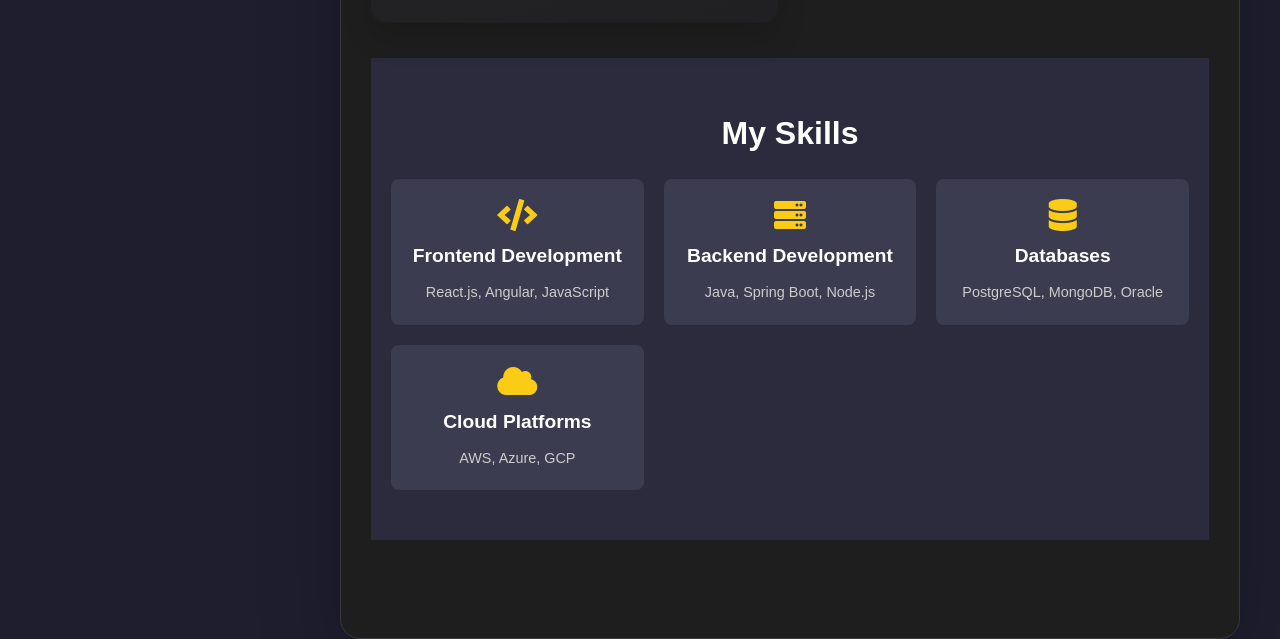
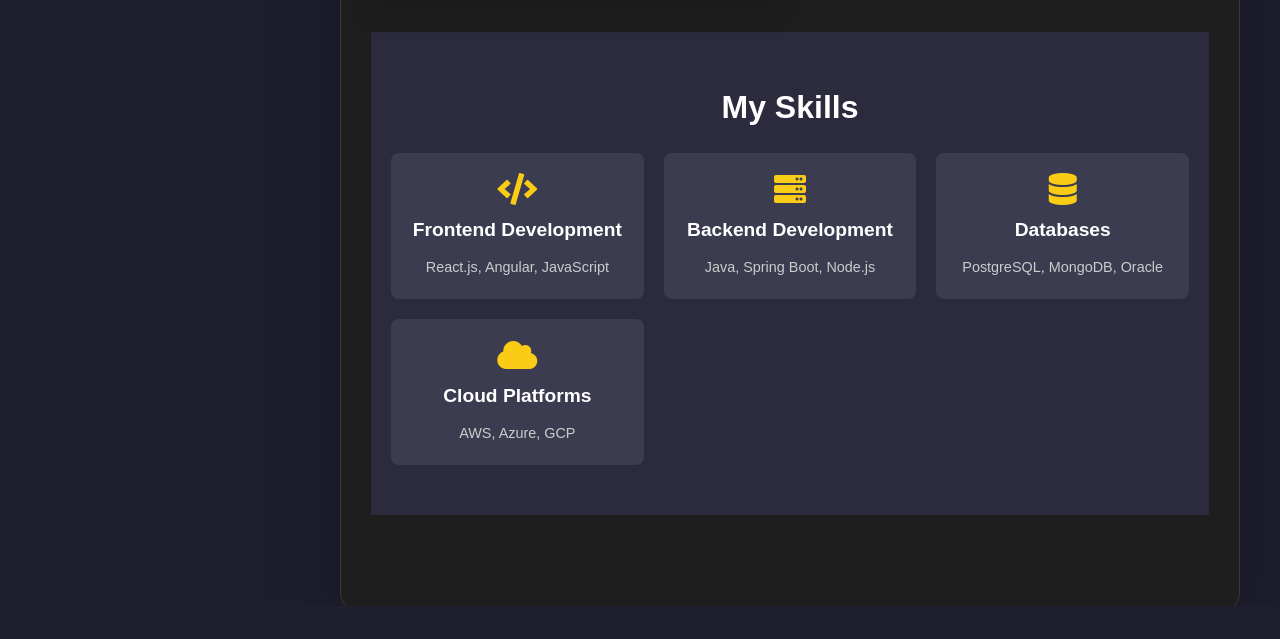
Before and after one commit to dineshb72/Portfolio, a website: page index.html in a window 1280 px wide. Shown: the part 948-1587 px from the top of the page. After the commit the page ends 1554 px from the top, so only its background shows below. Drawn offline with nearby package versions, Linux system fonts and the light colour scheme.

Commit message:
Fix stray comment artifact (--> removed)

```diff
--- a/assets/css/style.css
+++ b/assets/css/style.css
@@ -2107,6 +2107,16 @@
     gap: 30px;
   }
 }
+/*
+.navbar {
+ /* background-color: #121212;
+  position: sticky;
+  top: 0;
+  z-index: 1000;
+  padding: 10px 0;
+  box-shadow: 0 2px 5px rgba(0, 0, 0, 0.1);
+} */
+
 
 @media (min-width: 1024px) {
   .skills-grid {
@@ -2160,6 +2170,32 @@
 
 }
 
+/* CSS Reset */
+* {
+  margin: 0;
+  padding: 0;
+  box-sizing: border-box;
+}
+
+/* Remove extra spacing from body and html */
+html, body {
+  margin: 0;
+  padding: 0;
+  overflow-x: hidden; /* Prevent horizontal scroll */
+}
+
+/* Ensure no top spacing */
+body {
+  margin-top: 0;
+}
+
+/* Fix potential spacing caused by inline-block elements */
+body::before {
+  content: "";
+  display: block;
+  margin: 0;
+  padding: 0;
+}
 
 
 
@@ -2199,6 +2235,8 @@
   .sidebar, article { width: auto; }
 
   article { min-height: 100%; }
+
+
 
 
 
--- a/index.html
+++ b/index.html
@@ -22,7 +22,7 @@
   -->
 
   <link rel="preconnect" href="https://fonts.googleapis.com">
-  <link rel="preconnect" href="https://fonts.gstatic.com" crossorigin>  -->
+  <link rel="preconnect" href="https://fonts.gstatic.com" crossorigin>
   <link href="https://fonts.googleapis.com/css2?family=Poppins:wght@300;400;500;600&display=swap" rel="stylesheet">
   <link rel="stylesheet" href="https://cdnjs.cloudflare.com/ajax/libs/font-awesome/5.15.4/css/all.min.css">
 
```
